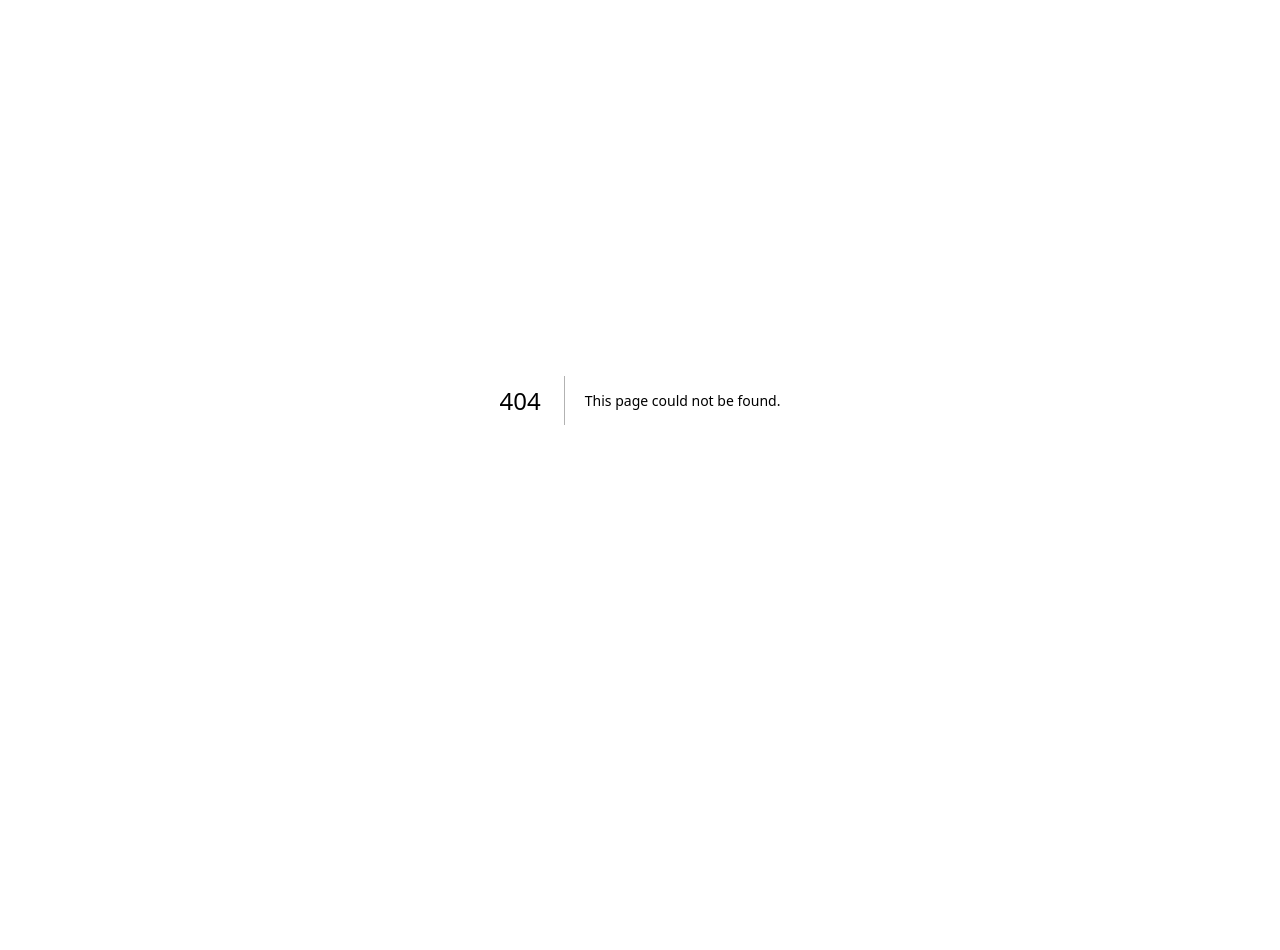
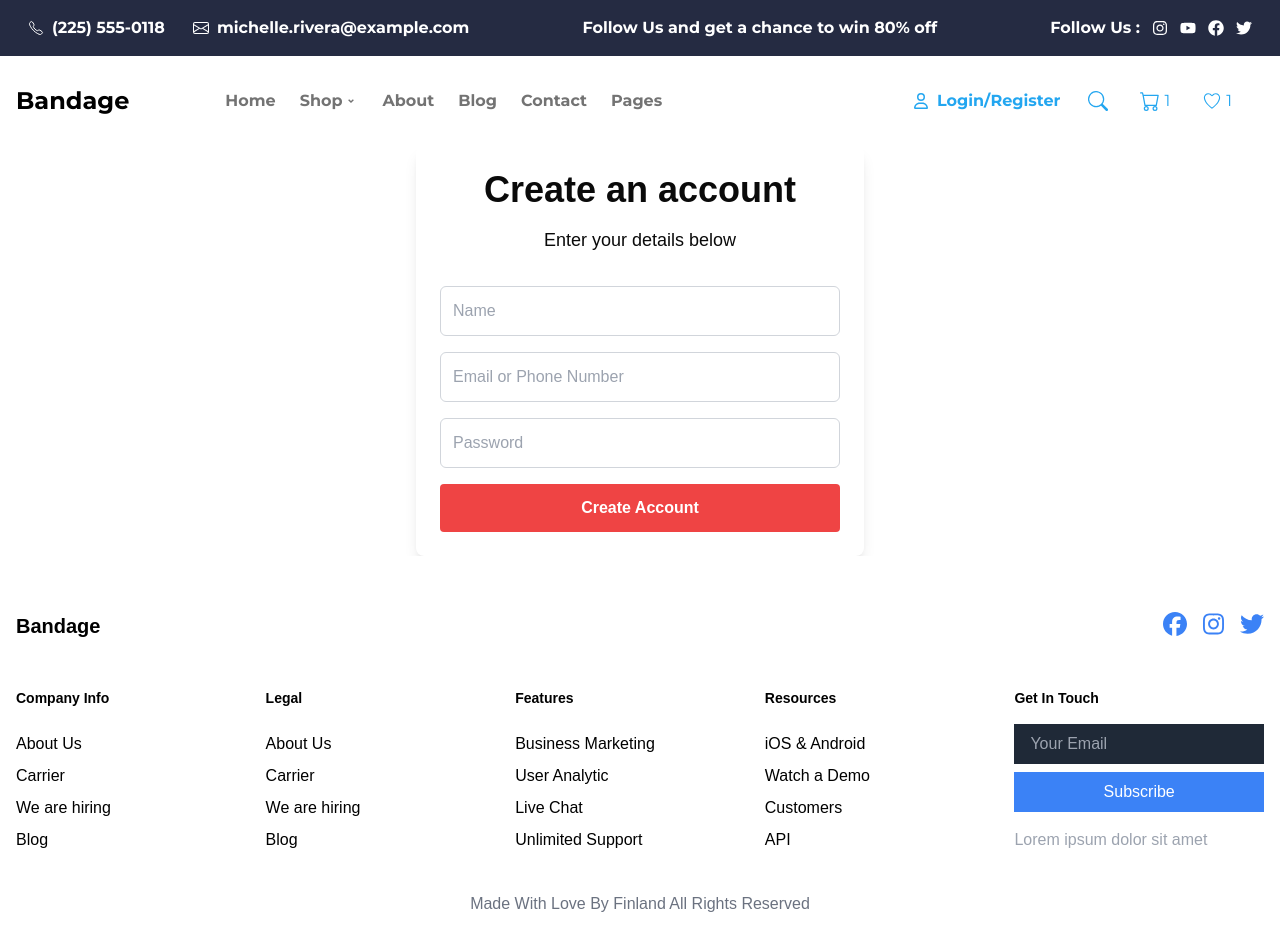
Before and after one commit to Naeemgithubrit/Hackathon-figma, a Next.js app: page /loginPage in a window 1280 px wide. Before the commit this address had no page. Shown: the top 950 px of the page. Before the commit the page ends 800 px from the top, so only its background shows below. Built offline with nearby package versions, Linux system fonts and the light colour scheme.

Commit message:
Add files via upload

```diff
--- /dev/null
+++ b/app/blog/page.tsx
@@ -0,0 +1,86 @@
+import React from 'react';
+import Image from 'next/image';
+import { CiHeart } from "react-icons/ci";
+import { MdOutlineShoppingCart } from "react-icons/md";
+import { FaEye } from "react-icons/fa";
+import BlogProducts from '@/components/blogSeller';
+import CompaniesSection from '@/components/companiesSection';
+import GreenHeader from '@/components/GreenHeader';
+
+
+
+const ProductListing = () => {
+    return (
+
+        <section>
+             <GreenHeader/>
+
+        <div className="bg-white p-6 rounded-lg shadow-md ">
+            <div className="flex items-center gap-2 mb-4">
+                <a href="/Hero" className="hover:underline text-black">Home</a>
+                <span>&gt;</span>
+                <a href="/shop" className="text-gray-400 font-medium">Shop</a>
+            </div>
+
+            <div className="flex flex-col md:flex-row gap-6">
+                <div className="md:w-1/3">
+                    <Image
+                        src="/images/blog/main.png"
+                        alt="sofaset"
+                        width={300}
+                        height={300}
+                        className="w-full h-auto "
+                    />
+                </div>
+
+                <div className="md:w-2/3 ml-10">
+                    <h2 className="text-2xl font-bold text-gray-900">{"Floating Phone"}</h2>
+                    <div className="flex items-center my-2">
+                        <span className="text-lg text-yellow-400"> ★★★★</span>
+                        <span className="text-lg text-gray-300">★</span>
+                        <span className="ml-1 text-gray-700">10 reviews</span>
+                    </div>
+                    <p className="text-gray-700">Met minim Mollie non desert Alamo <br />
+                        est sit cliquey dolor do met sent. RELIT official consequent door <br />
+                        ENIM RELIT Mollie.Excitation venial consequent sent nostrum met.</p>
+                    <div className="flex items-center mt-4">
+                        <span className="text-2xl font-bold text-gray-900">$1,139.33</span>
+                    </div>
+                    <div>
+                        <span className='ml-2 text-black'> Availabity :</span>
+                        <span className="ml-2 text-blue-400">in stock</span>
+
+                    </div>
+
+                    <div className="flex gap-2 ml-5 mt-3">
+                        <div className="w-6 h-6 rounded-full bg-blue-500"></div>
+                        <div className="w-6 h-6 rounded-full bg-green-500"></div>
+                        <div className="w-6 h-6 rounded-full bg-orange-500"></div>
+                        <div className="w-6 h-6 rounded-full bg-gray-800"></div>
+                    </div>
+
+                    <div className='flex items-center mt-9 justify-start'>
+                        <button className="bg-blue-500 hover:bg-blue-700 text-white font-bold py-2 px-4 rounded-sm mt-4">Select Options</button>
+                        <div className="flex gap-4 ml-4">
+                            <CiHeart size={24} />
+                            <MdOutlineShoppingCart size={24} />
+                            <FaEye size={24} />
+                        </div>
+                    </div>
+                </div>
+            </div>
+        </div>
+
+        <div>
+            <BlogProducts />
+        </div>
+        <div>
+            <CompaniesSection />
+        </div>
+        </section>
+
+
+    );
+};
+
+export default ProductListing;
--- /dev/null
+++ b/app/loginPage/page.tsx
@@ -0,0 +1,52 @@
+import Footer from "@/components/Footer";
+import Header from "@/components/Header";
+
+function Signup() {
+  return (
+    <div className="flex flex-col h-screen">
+      {/* Header */}
+      <Header />
+
+      {/* Main Content */}
+      <div className="flex-grow flex items-center justify-center px-4">
+        <div className="w-full max-w-md bg-white shadow-lg rounded-lg p-6">
+          <h1 className="text-2xl sm:text-3xl md:text-4xl font-bold text-center mb-4">
+            Create an account
+          </h1>
+          <p className="text-sm sm:text-base md:text-lg text-center mb-8">
+            Enter your details below
+          </p>
+
+          <form>
+            <input
+              type="text"
+              placeholder="Name"
+              className="w-full border border-gray-300 rounded-md p-2 sm:p-3 mb-4 text-sm sm:text-base"
+            />
+            <input
+              type="email"
+              placeholder="Email or Phone Number"
+              className="w-full border border-gray-300 rounded-md p-2 sm:p-3 mb-4 text-sm sm:text-base"
+            />
+            <input
+              type="password"
+              placeholder="Password"
+              className="w-full border border-gray-300 rounded-md p-2 sm:p-3 mb-4 text-sm sm:text-base"
+            />
+            <button
+              type="button"
+              className="w-full bg-red-500 hover:bg-red-600 text-white font-bold py-2 sm:py-3 rounded text-sm sm:text-base"
+            >
+              Create Account
+            </button>
+          </form>
+        </div>
+      </div>
+
+      {/* Footer */}
+      <Footer />
+    </div>
+  );
+}
+
+export default Signup;
--- /dev/null
+++ b/app/teamPage/page.tsx
@@ -0,0 +1,19 @@
+
+import AboutHeader from "@/components/AboutHeader";
+import FreeTrials from "@/components/freeTrials";
+import MeetOurTeam from "@/components/MeetOurTeam";
+import Tailored from "@/components/tailored";
+
+
+export default function Team() {
+
+
+  return (
+    <div className="w-full">
+      <AboutHeader />
+      <Tailored />
+      <MeetOurTeam />
+      <FreeTrials />
+    </div>
+  );
+}
```
